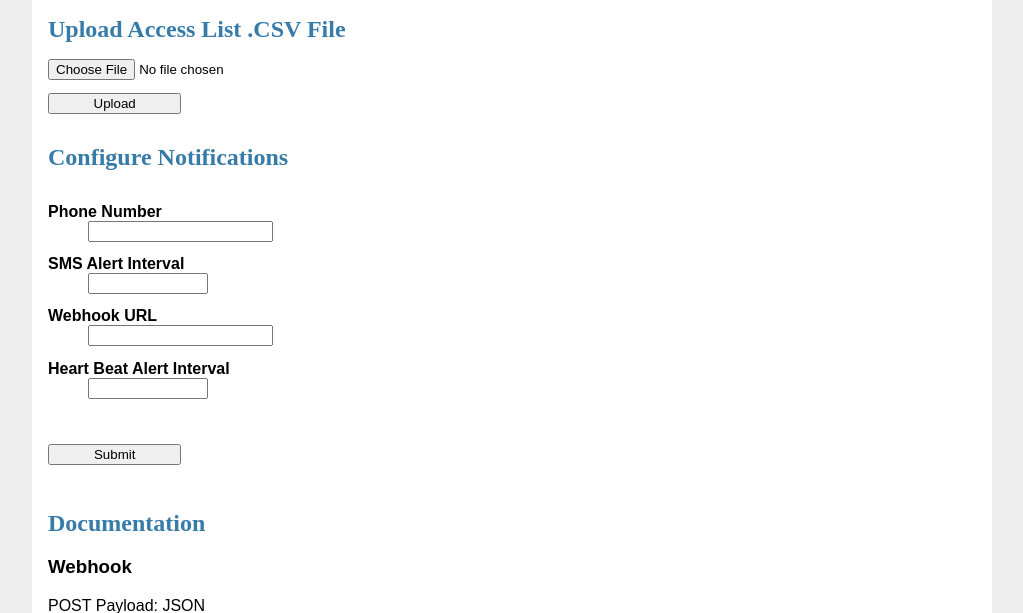
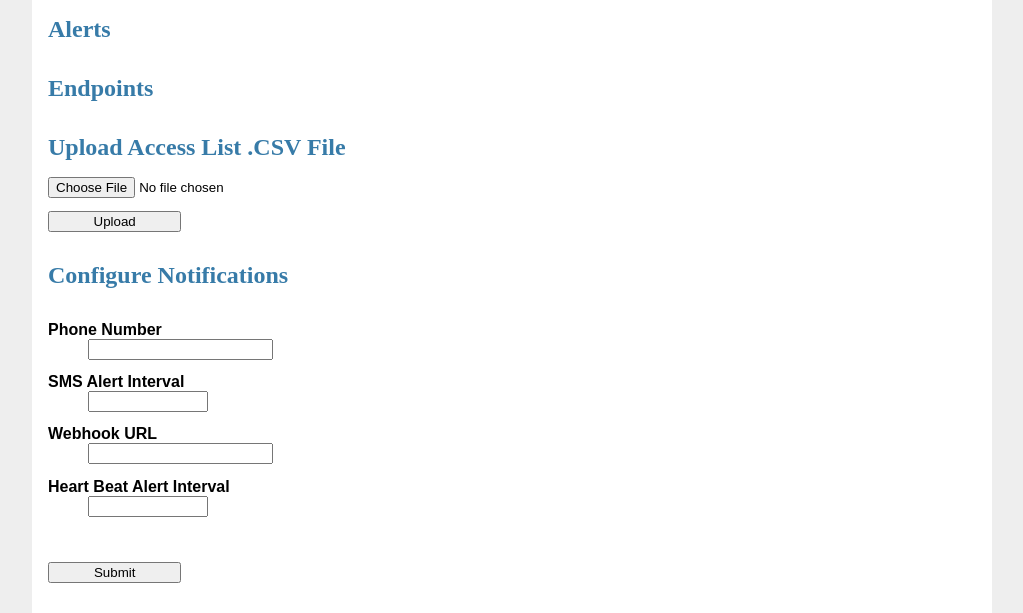
Before and after one commit to genericmask/USF-F2021-OPSWAT-Senior-Project, a Flask app: page / in a window 1280 px wide. Shown: the part 91-704 px from the top of the page, without its empty margins (128-1151 px from the left). Run offline with Flask 2, Linux system fonts and the light colour scheme; data that the repository does not hold is empty; some libraries are stand-ins or nearby versions.

Commit message:
ui tables init

```diff
--- a/server/flaskr/home.py
+++ b/server/flaskr/home.py
@@ -1,7 +1,7 @@
 from flask import (
     Blueprint, g, redirect, request, render_template, session, url_for, flash
 )
-from flaskr.db import insert_notification_settings, insert_endpoints
+from flaskr.db import insert_notification_settings, insert_endpoints, get_endpoints, get_alerts
 from flaskr.validators.csvEndpointsValidator import csvEndpointsValidator
 from wtforms import Form, BooleanField, StringField, IntegerField, validators, ValidationError, TelField, URLField
 import phonenumbers
@@ -29,12 +29,41 @@ class NotificationsForm(Form):
             except:
                 raise ValidationError('Invalid phone number.')
 
+# @arr : an array of dictionaries
+def makeTable(arr):
+    # Table is a dictionary with a "header" property containing an array of column names
+    # and a "rows" property containing an array of arrays that contain column values
+    table = {
+        "header" : [],
+        "rows" : []
+    }
+    if len(arr) > 0:
+        keys = arr[0].keys()
+        for key in keys:
+            table["header"].append(key.upper())
+
+        for element in arr:
+            row = []
+            for key in keys:
+                row.append(element[key])
+            table["rows"].append(row)
+
+    return table
+
+def getEndpointsTable():
+    endpoints = get_endpoints()
+    return makeTable(endpoints)
+
+def getAlertsTable():
+    alerts = get_alerts()
+    return makeTable(alerts)
+
 bp = Blueprint('home', __name__, url_prefix = '/')
 
 @bp.route('/', methods = ('GET',))
 def home():
     notifications_form = NotificationsForm()
-    return render_template('home.html', notifications_form=notifications_form)
+    return render_template('home.html', notifications_form=notifications_form, endpoints_table=getEndpointsTable(), alerts_table=getAlertsTable())
 
 @bp.route('/notifications', methods = ('GET', 'POST'))
 def notifications():
@@ -53,7 +82,7 @@ def notifications():
         else:
             flash(error)
 
-    return render_template('home.html', notifications_form=notifications_form)
+    return render_template('home.html', notifications_form=notifications_form, endpoints_table=getEndpointsTable(), alerts_table=getAlertsTable())
 
 def allowed_file(filename):
         return '.' in filename and \
@@ -87,9 +116,8 @@ def endpoints():
                     insert_endpoints(csv_string)
                     flash('Thank you')
 
-                    return render_template('home.html', notifications_form=notifications_form)
+                    return render_template('home.html', notifications_form=notifications_form, endpoints_table=getEndpointsTable(), alerts_table=getAlertsTable())
 
         flash(error)
 
-
-    return render_template('home.html', notifications_form=notifications_form)
+    return render_template('home.html', notifications_form=notifications_form, endpoints_table=getEndpointsTable(), alerts_table=getAlertsTable())
--- a/server/flaskr/static/style.css
+++ b/server/flaskr/static/style.css
@@ -24,3 +24,34 @@ nav ul li a, nav ul li span, header .action { display: block; padding: 0.5rem; }
 .content textarea { min-height: 12em; resize: vertical; }
 input.danger { color: #cc2f2e; }
 input[type=submit] { align-self: start; min-width: 10em; }
+table {
+    border-collapse: collapse;
+    border: 2px solid rgb(200,200,200);
+    letter-spacing: 1px;
+    font-size: 0.8rem;
+  }
+
+  td, th {
+    border: 1px solid rgb(190,190,190);
+    padding: 10px 20px;
+  }
+
+  th {
+    background-color: rgb(235,235,235);
+  }
+
+  td {
+    text-align: center;
+  }
+
+  tr:nth-child(even) td {
+    background-color: rgb(250,250,250);
+  }
+
+  tr:nth-child(odd) td {
+    background-color: rgb(245,245,245);
+  }
+
+  caption {
+    padding: 10px;
+  }
--- /dev/null
+++ b/server/flaskr/templates/_tablehelpers.html
@@ -0,0 +1,22 @@
+{% macro render_table_header(header) %}
+    <tr>
+    {% for column in header %}
+        <th>{{ column }}</th>
+    {% endfor %}
+    </tr>
+{% endmacro %}
+{% macro render_table_rows(rows) %}
+    {% for row in rows %}
+        <tr>
+        {% for column in row %}
+            <td>{{ column }}</td>
+        {% endfor %}
+        </tr>
+    {% endfor %}
+{% endmacro %}
+{% macro render_table(table) %}
+    <table>
+        {{ render_table_header(table.header) }}
+        {{ render_table_rows(table.rows) }}
+    </table>
+{% endmacro %}
--- a/server/flaskr/templates/home.html
+++ b/server/flaskr/templates/home.html
@@ -5,6 +5,16 @@
 {% endblock %}
 
 {% block content %}
+    <div>
+      <h1>Alerts</h1>
+      {% from "_tablehelpers.html" import render_table %}
+      {{ render_table(alerts_table) }}
+    </div>
+    <div>
+      <h1>Endpoints</h1>
+      {% from "_tablehelpers.html" import render_table %}
+      {{ render_table(endpoints_table) }}
+    </div>
     <h1>Upload Access List .CSV File</h1>
     <form action="endpoints" method=post enctype=multipart/form-data>
         <input type = file name = file>
```
